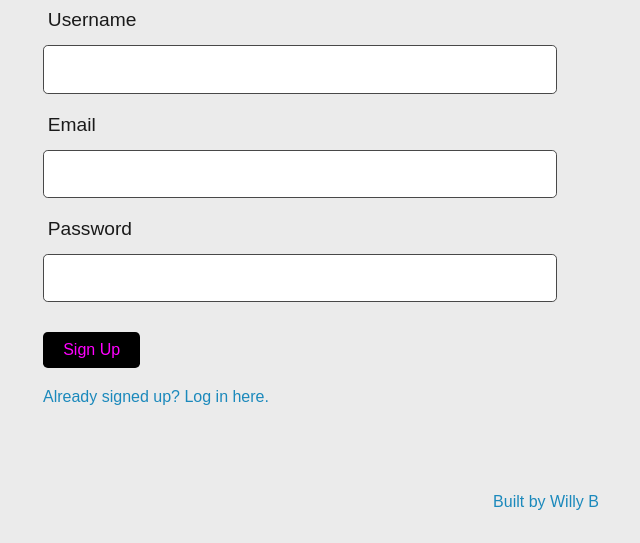
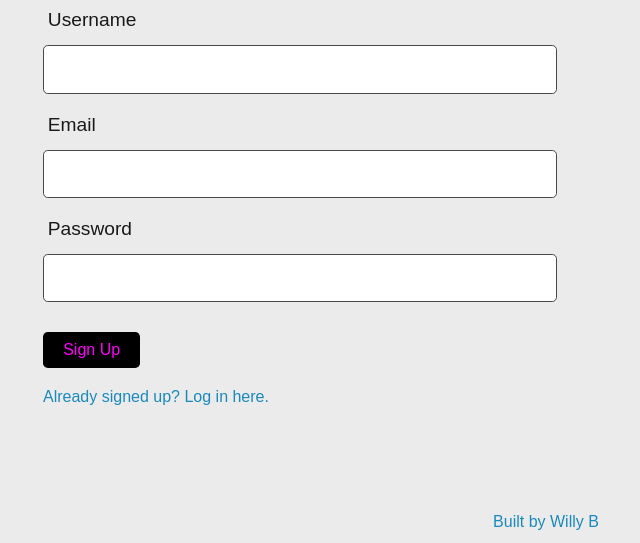
Before and after one commit to willbrennana/14_tech-blog, a Node project: template views/signup.handlebars in a window 1280 px wide. Shown: the part 327-870 px from the top of the page, without its empty margins (94-734 px from the left). Run offline with Node 20 templates, Linux system fonts and the light colour scheme; the template is opened without the code that fills it, so the values that code supplies are empty; some libraries are stand-ins or nearby versions.

Commit message:
Footer update

```diff
--- a/public/css/style.css
+++ b/public/css/style.css
@@ -56,8 +56,7 @@
 
   .footer {
     text-align: center;
-    padding: 2.5%;
-    padding-top: 20px;
+    padding-top: 40px;
   }
 
   .header-links {
```
